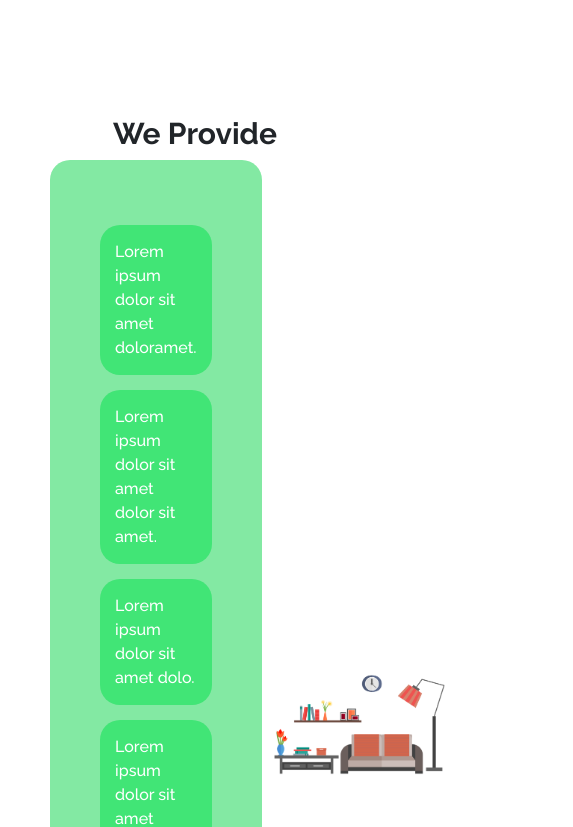
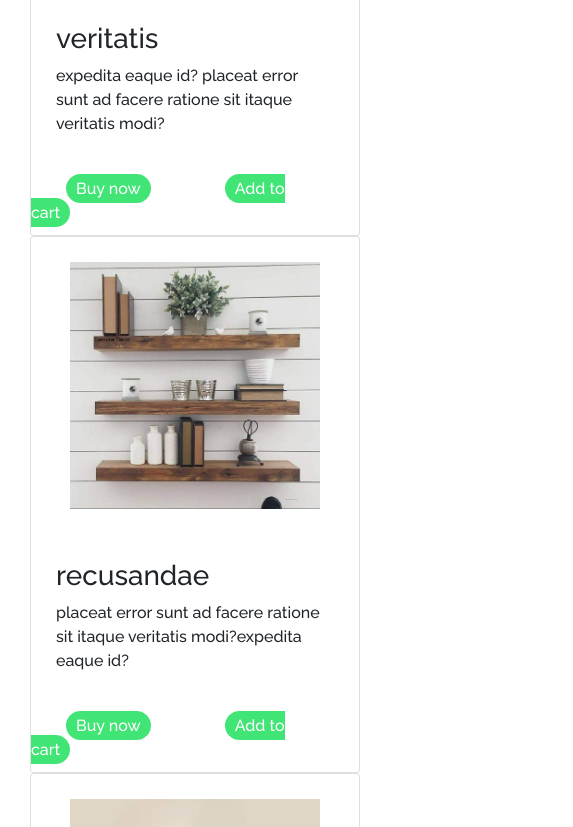
Before and after one commit to Aditya-Naik13/Raise_Digital-ecom, a plain HTML site: page index.html in a window 390 px wide. Shown: the part 2600-3427 px from the top of the page, 573 px wide, since content can reach past the window. Drawn offline with nearby package versions, Linux system fonts and the light colour scheme.

Commit message:
fixed mobile view

```diff
--- a/style.css
+++ b/style.css
@@ -336,5 +336,31 @@ footer a:hover{
         margin-right: 20px;
     }
 
+     .item-cards{
+         display: flex;
+         flex-direction:column;
+         justify-content: center;
+         padding: 30px;
+     }
+     .feature-div img{
+         display: none;
+     }
+     .feature-div ul{
+       margin:25px;
+    }
+    .feature-div li{
+        list-style-type: none;
+        padding: 15px;
+        margin-top: 15px;
+        background-color: #41E576;
+        color: white;
+        border-radius: 20px;
+    }
+    .frm-txt h3{
+        margin-left: 20px;
+    }
+    form{
+        max-width: 300px;
+    }
 
 }
```
